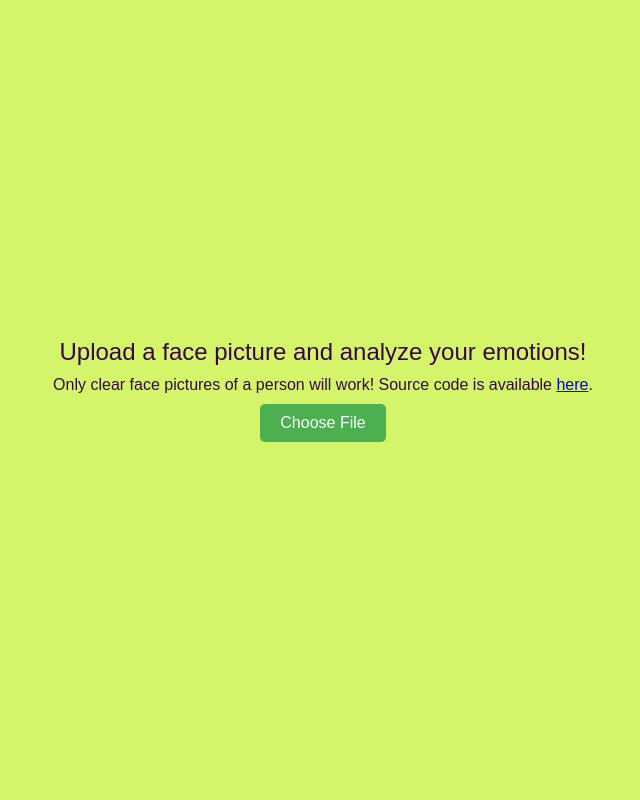
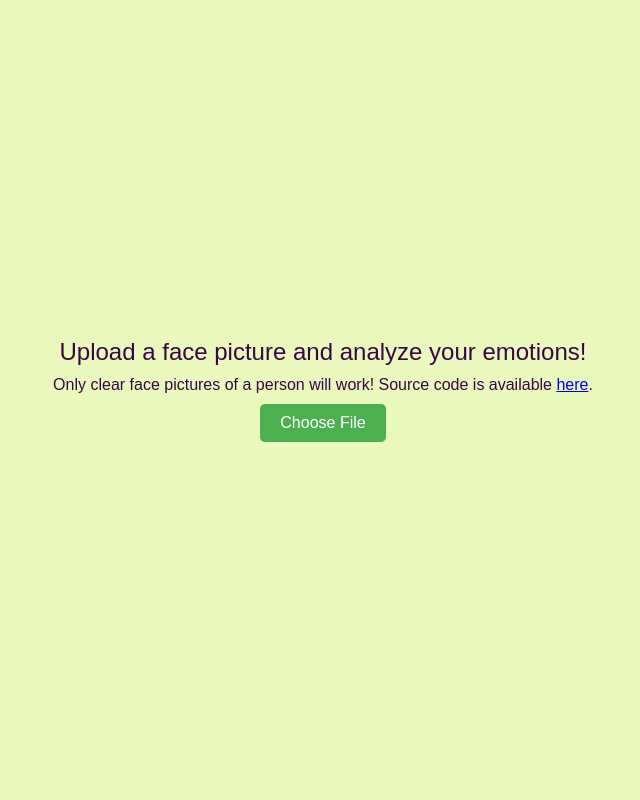
Before and after one commit to lucakato/hume-face, a Flask app: page / in a window 1280 px wide. Shown: the whole page, without its empty margins (317-957 px from the left). Run offline with Flask 2, Linux system fonts and the light colour scheme.

Commit message:
changed bg color

```diff
--- a/templates/index.html
+++ b/templates/index.html
@@ -12,7 +12,7 @@
             height: 100vh;
             margin: 0;
             font-family: Arial, sans-serif;
-            background-color: #d4f569;
+            background-color: #eaf8be;
         }
 
         #upload-container {
```
